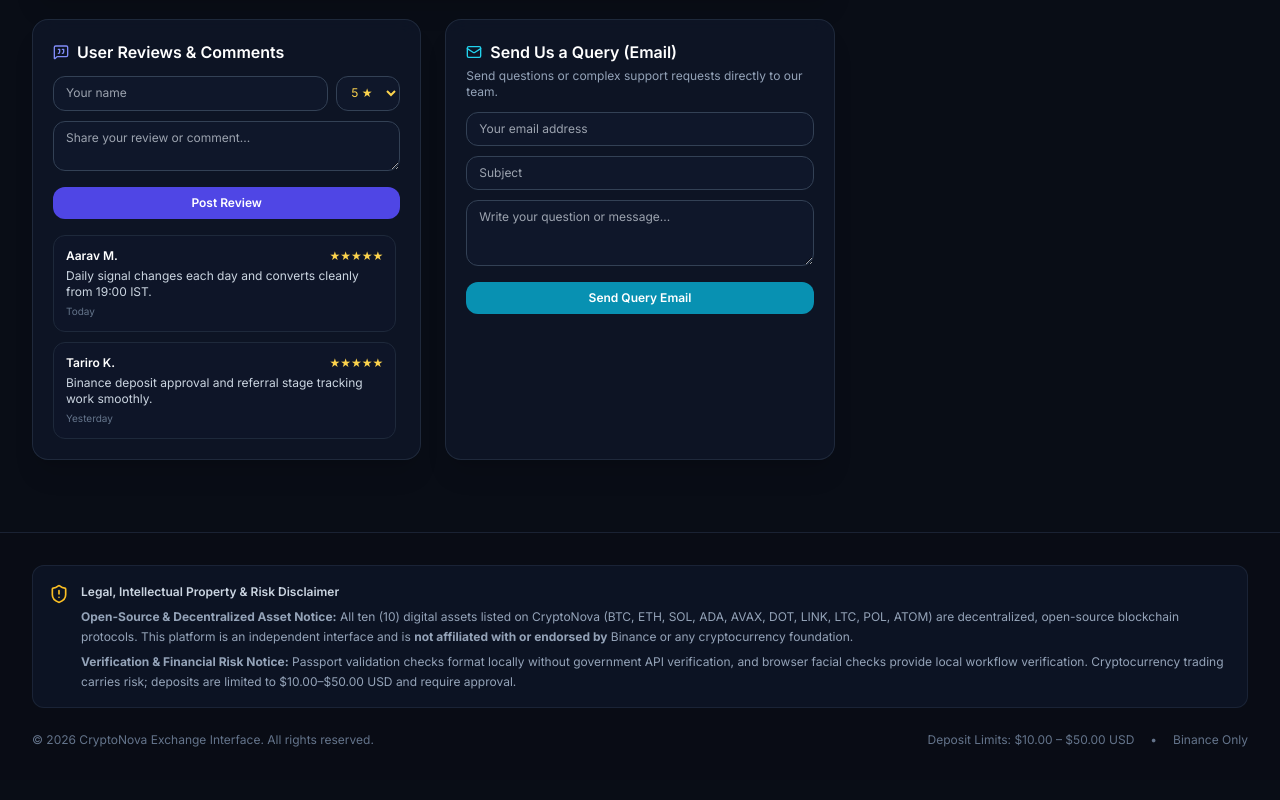
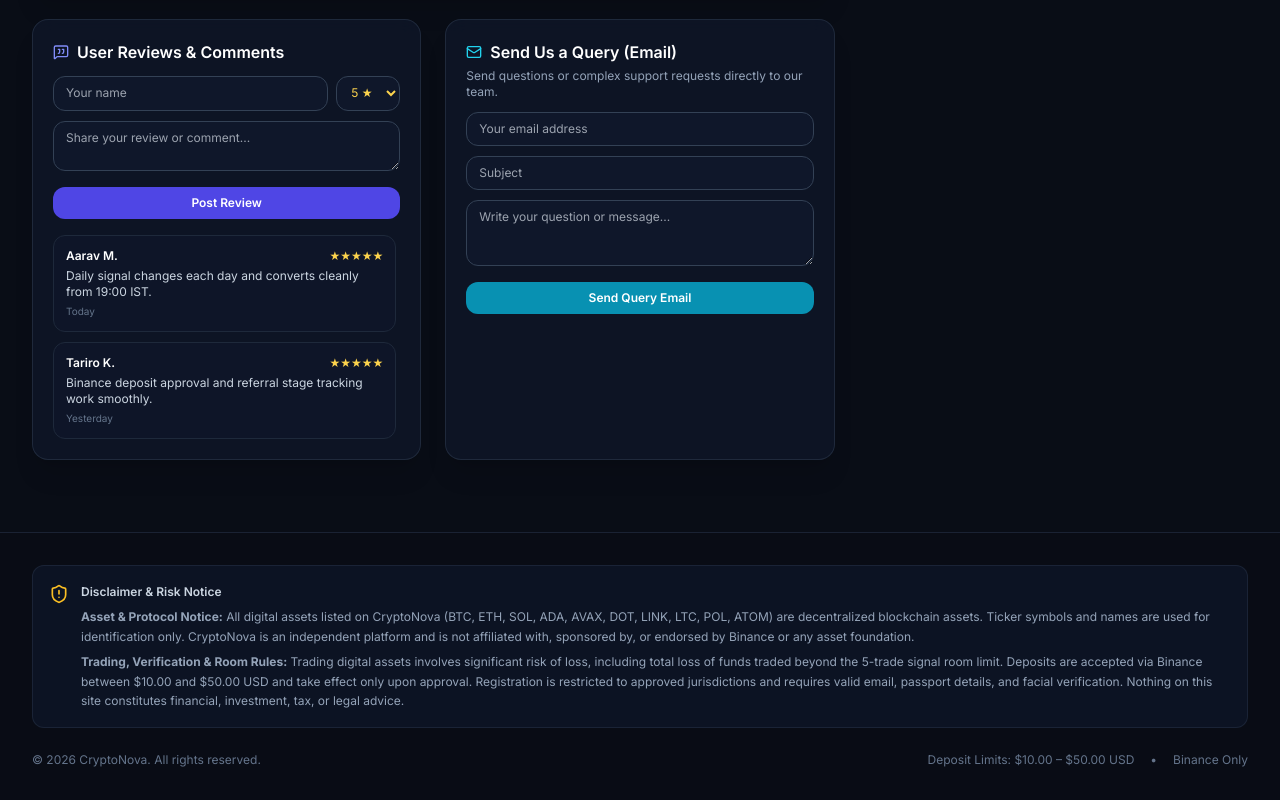
Before and after one commit to Sande-ux/CryptoNova-Trading-Company-, a plain HTML site: page index.html in a window 1280 px wide. Shown: the part 1678-2478 px from the top of the page. Drawn offline with nearby package versions, Linux system fonts and the light colour scheme.

Commit message:
Update index.html

```diff
--- a/index.html
+++ b/index.html
@@ -105,7 +105,7 @@
         <!-- Account Summary Banner -->
         <section id="account-banner" class="glass-panel rounded-2xl p-5 sm:p-6 shadow-xl"></section>
 
-        <!-- Pending Deposit Approvals Queue (Approval Required Before Balance Updates) -->
+        <!-- Pending Deposit Approvals Queue -->
         <section id="pending-deposits-section" class="glass-panel rounded-2xl p-5 sm:p-6 shadow-xl border border-amber-500/30">
             <div class="flex flex-wrap items-center justify-between gap-2 mb-3">
                 <div>
@@ -122,9 +122,8 @@
             <div id="pending-deposits-list" class="space-y-2.5"></div>
         </section>
 
-        <!-- Daily Signal (Unique Daily + 19:00 IST Equivalent + 5-Trade Room) + Stages & Referrals -->
+        <!-- Daily Signal + Stages & Referrals -->
         <section class="grid grid-cols-1 lg:grid-cols-12 gap-6">
-            <!-- Daily Signal Card -->
             <div class="lg:col-span-5 glass-panel rounded-2xl p-5 sm:p-6 shadow-xl border border-indigo-500/30 flex flex-col justify-between">
                 <div>
                     <div class="flex items-center justify-between gap-2 mb-3">
@@ -180,7 +179,6 @@
                 </div>
             </div>
 
-            <!-- Stages Only (1-5) + Referrals -->
             <div class="lg:col-span-7 glass-panel rounded-2xl p-5 sm:p-6 shadow-xl border border-slate-700/70 flex flex-col justify-between">
                 <div>
                     <div class="flex flex-wrap items-center justify-between gap-2 mb-3">
@@ -196,11 +194,9 @@
                         </span>
                     </div>
 
-                    <!-- Stages 1 to 5 (Stages only) -->
                     <div id="stages-grid" class="grid grid-cols-2 sm:grid-cols-5 gap-2.5 mb-5"></div>
                 </div>
 
-                <!-- Referrals Section -->
                 <div class="p-4 rounded-xl bg-slate-950/80 border border-slate-800 space-y-3">
                     <div class="flex flex-wrap items-center justify-between gap-2">
                         <span class="text-xs font-semibold text-white flex items-center gap-1.5">
@@ -235,10 +231,9 @@
             </div>
         </section>
 
-        <!-- Main Workspace Grid: Market Table (Left 8 cols) + Trade Panel (Right 4 cols) -->
+        <!-- Main Workspace Grid -->
         <div class="grid grid-cols-1 lg:grid-cols-12 gap-6 items-start">
 
-            <!-- Left Column -->
             <div class="lg:col-span-8 space-y-6">
 
                 <!-- 10 Curated Cryptocurrencies Card -->
@@ -314,7 +309,6 @@
 
                 <!-- Reviews & Comments + Queries Email Form -->
                 <div class="grid grid-cols-1 md:grid-cols-2 gap-6">
-                    <!-- Reviews & Comments -->
                     <div class="glass-panel rounded-2xl p-5 shadow-xl">
                         <h3 class="text-base font-semibold text-white flex items-center gap-2 mb-3">
                             <i data-lucide="message-square-quote" class="w-4 h-4 text-indigo-400"></i>
@@ -342,7 +336,6 @@
                         <div id="reviews-list" class="space-y-2.5 max-h-60 overflow-y-auto pr-1"></div>
                     </div>
 
-                    <!-- Queries Email Form -->
                     <div class="glass-panel rounded-2xl p-5 shadow-xl">
                         <h3 class="text-base font-semibold text-white flex items-center gap-2 mb-1">
                             <i data-lucide="mail" class="w-4 h-4 text-cyan-400"></i>
@@ -449,7 +442,7 @@
                     </div>
                 </div>
 
-                <!-- Quick Funding Card ($10 Min - $50 Max, Binance Only, Approval Required) -->
+                <!-- Quick Funding Card -->
                 <div class="glass-panel rounded-2xl p-5 border border-slate-800/80">
                     <h4 class="text-sm font-semibold text-white mb-1">Binance USD Wallet ($10–$50)</h4>
                     <p class="text-xs text-slate-400 mb-3">Deposits require approval before updating your USD balance.</p>
@@ -495,25 +488,25 @@
         </div>
     </div>
 
-    <!-- Legal Disclaimer Footer -->
+    <!-- Real Legal & Risk Disclaimer Footer -->
     <footer class="border-t border-slate-800/80 bg-slate-950/90 mt-12">
         <div class="max-w-7xl mx-auto px-4 sm:px-6 lg:px-8 py-8">
             <div class="p-4 rounded-xl bg-slate-900/70 border border-slate-800/80 mb-6">
                 <div class="flex items-start gap-3">
                     <i data-lucide="shield-alert" class="w-5 h-5 text-amber-400 shrink-0 mt-0.5"></i>
                     <div class="text-xs text-slate-400 leading-relaxed space-y-1.5">
-                        <p class="font-semibold text-slate-300">Legal, Intellectual Property & Risk Disclaimer</p>
+                        <p class="font-semibold text-slate-300">Disclaimer & Risk Notice</p>
                         <p>
-                            <strong>Open-Source & Decentralized Asset Notice:</strong> All ten (10) digital assets listed on CryptoNova (BTC, ETH, SOL, ADA, AVAX, DOT, LINK, LTC, POL, ATOM) are decentralized, open-source blockchain protocols. This platform is an independent interface and is <strong>not affiliated with or endorsed by</strong> Binance or any cryptocurrency foundation.
+                            <strong>Asset & Protocol Notice:</strong> All digital assets listed on CryptoNova (BTC, ETH, SOL, ADA, AVAX, DOT, LINK, LTC, POL, ATOM) are decentralized blockchain assets. Ticker symbols and names are used for identification only. CryptoNova is an independent platform and is not affiliated with, sponsored by, or endorsed by Binance or any asset foundation.
                         </p>
                         <p>
-                            <strong>Verification & Financial Risk Notice:</strong> Passport validation checks format locally without government API verification, and browser facial checks provide local workflow verification. Cryptocurrency trading carries risk; deposits are limited to $10.00–$50.00 USD and require approval.
+                            <strong>Trading, Verification & Room Rules:</strong> Trading digital assets involves significant risk of loss, including total loss of funds traded beyond the 5-trade signal room limit. Deposits are accepted via Binance between $10.00 and $50.00 USD and take effect only upon approval. Registration is restricted to approved jurisdictions and requires valid email, passport details, and facial verification. Nothing on this site constitutes financial, investment, tax, or legal advice.
                         </p>
                     </div>
                 </div>
             </div>
             <div class="flex flex-col sm:flex-row items-center justify-between text-xs text-slate-500 gap-4">
-                <p>&copy; 2026 CryptoNova Exchange Interface. All rights reserved.</p>
+                <p>&copy; 2026 CryptoNova. All rights reserved.</p>
                 <div class="flex items-center gap-4">
                     <span>Deposit Limits: $10.00 – $50.00 USD</span>
                     <span>&bull;</span>
@@ -525,7 +518,7 @@
 
     <!-- ==================== MODALS ==================== -->
 
-    <!-- Auth Modal (Login / Register with Valid Passport, Country Allowlist, Facial Verification, Agent Option) -->
+    <!-- Auth Modal -->
     <div id="auth-modal" class="fixed inset-0 z-50 hidden items-center justify-center bg-black/75 backdrop-blur-sm p-4 overflow-y-auto">
         <div class="glass-panel bg-slate-900 border border-slate-700 rounded-2xl max-w-lg w-full p-6 shadow-2xl relative my-auto max-h-[92vh] overflow-y-auto">
             <button onclick="closeAuthModal()" class="absolute top-4 right-4 text-slate-400 hover:text-white p-1 rounded-lg">
@@ -642,7 +635,7 @@
         </div>
     </div>
 
-    <!-- Wallet Modal (Deposit $10-$50 via Binance Only + Withdraw) -->
+    <!-- Wallet Modal -->
     <div id="wallet-modal" class="fixed inset-0 z-50 hidden items-center justify-center bg-black/75 backdrop-blur-sm p-4 overflow-y-auto">
         <div class="glass-panel bg-slate-900 border border-slate-700 rounded-2xl max-w-lg w-full p-6 shadow-2xl relative my-auto max-h-[92vh] overflow-y-auto">
             <button onclick="closeWalletModal()" class="absolute top-4 right-4 text-slate-400 hover:text-white p-1 rounded-lg">
@@ -673,7 +666,6 @@
                 <span id="modal-usd-balance" class="font-mono font-bold text-white text-base">$0.00</span>
             </div>
 
-            <!-- Deposit Form (Binance Only, $10 Min - $50 Max, Requires Approval) -->
             <form id="deposit-form" onsubmit="handleDepositSubmit(event)" class="space-y-4">
                 <div class="p-3 rounded-xl bg-amber-500/10 border border-amber-500/30 text-xs text-amber-200 flex items-center justify-between">
                     <span class="font-semibold">Payment Channel: Binance Only</span>
@@ -715,7 +707,6 @@
                 </button>
             </form>
 
-            <!-- Withdraw Form -->
             <form id="withdraw-form" onsubmit="handleWithdrawSubmit(event)" class="hidden space-y-4">
                 <div>
                     <label class="block text-xs font-medium text-slate-300 mb-1">Withdraw Amount (USD)</label>
@@ -745,18 +736,17 @@
         ];
 
         const COUNTRY_OFFSETS_MINUTES = {
-            IN: 330,   // UTC+5:30 -> 19:00
-            ZW: 120,   // UTC+2 -> 15:30
-            ZA: 120,   // UTC+2 -> 15:30
-            BW: 120,   // UTC+2 -> 15:30
-            ZM: 120,   // UTC+2 -> 15:30
-            TZ: 180,   // UTC+3 -> 16:30
-            FJ: 720,   // UTC+12 -> 01:30 (+1d)
-            GB: 0,     // UTC+0 -> 13:30
-            LU: 60     // UTC+1 -> 14:30
+            IN: 330,
+            ZW: 120,
+            ZA: 120,
+            BW: 120,
+            ZM: 120,
+            TZ: 180,
+            FJ: 720,
+            GB: 0,
+            LU: 60
         };
 
-        // Stage updates automatically based on referrals count
         const STAGE_DEFS = [
             { stage: 1, minReferrals: 0 },
             { stage: 2, minReferrals: 1 },
@@ -780,7 +770,7 @@
             { id: 'cosmos', symbol: 'ATOM', name: 'Cosmos', price: 6.45, change24h: 1.34, mcap: '2.5B', spark: [6.25, 6.30, 6.28, 6.35, 6.39, 6.42, 6.45] }
         ];
 
-        const STORAGE_KEY = 'cryptonova_state_v3';
+        const STORAGE_KEY = 'cryptonova_frontend_v4';
 
         let state = loadState();
         let selectedCoinId = state.selectedCoinId || 'bitcoin';
@@ -845,7 +835,6 @@
             return state.users.find(u => u.id === state.currentUserId) || null;
         }
 
-        // Stage updates automatically based on referrals only
         function computeUserStage(user) {
             const refs = user ? Number(user.referralsCount || 0) : 0;
             let currentStage = 1;
@@ -869,9 +858,7 @@
             setTimeout(() => el.remove(), 3400);
         }
 
-        // ==================== UNIQUE DAILY SIGNAL + 19:00 IST CONVERSION ====================
         function getDateKeyIST() {
-            // Current time in IST (UTC+5:30)
             const nowIst = new Date(Date.now() + 330 * 60 * 1000);
             const y = nowIst.getUTCFullYear();
             const m = String(nowIst.getUTCMonth() + 1).padStart(2, '0');
@@ -880,7 +867,6 @@
         }
 
         function getDailySignalForDate(dateKey) {
-            // Deterministic per-day hash so each new day produces a different signal
             let hash = 0;
             for (let i = 0; i < dateKey.length; i++) {
                 hash = ((hash << 5) - hash + dateKey.charCodeAt(i) * (i + 7)) | 0;
@@ -901,7 +887,7 @@
         }
 
         function formatIstAnchorToRegion(regionCode) {
-            const utcMinutes = 19 * 60 - 330; // 19:00 IST = 13:30 UTC
+            const utcMinutes = 19 * 60 - 330;
             const offset = COUNTRY_OFFSETS_MINUTES[regionCode] ?? 330;
             let localTotal = utcMinutes + offset;
             let dayShift = 0;
@@ -953,7 +939,6 @@
             showToast(`Loaded today's unique signal (${sig.coin.symbol} ${sig.direction}).`, 'info');
         }
 
-        // ==================== STAGES ONLY (1-5) & REFERRALS ====================
         function renderStagesAndReferrals() {
             const user = getCurrentUser();
             const currentStage = computeUserStage(user);
@@ -1028,7 +1013,6 @@
             addReferralUser(email);
         }
 
-        // ==================== PENDING DEPOSIT APPROVALS ====================
         function renderPendingDeposits() {
             const list = document.getElementById('pending-deposits-list');
             const badge = document.getElementById('pending-deposit-count');
@@ -1092,7 +1076,6 @@
             showToast(`Rejected deposit request from ${req.userName}.`, 'info');
         }
 
-        // ==================== MARKET TABLE & SPARKLINES ====================
         function renderSparkline(values, positive) {
             const min = Math.min(...values);
             const max = Math.max(...values);
@@ -1163,7 +1146,6 @@
             updateDailySignalUI();
         }
 
-        // ==================== PORTFOLIO & TRANSACTIONS ====================
         function switchBottomTab(tab) {
             const isPort = tab === 'portfolio';
             document.getElementById('tab-content-portfolio').classList.toggle('hidden', !isPort);
@@ -1230,7 +1212,6 @@
             }
         }
 
-        // ==================== ACCOUNT BANNER & NAV ====================
         function renderAccountBanner() {
             const user = getCurrentUser();
             const nav = document.getElementById('nav-auth-section');
@@ -1296,7 +1277,6 @@
             `;
         }
 
-        // ==================== AUTH, VALID PASSPORT, COUNTRY ALLOWLIST & FACIAL VERIFICATION ====================
         function openAuthModal(mode = 'LOGIN') {
             switchAuthMode(mode);
             const modal = document.getElementById('auth-modal');
@@ -1384,7 +1364,6 @@
         }
 
         function isValidPassportNumber(passport) {
-            // Standard alphanumeric passport format (6-9 chars, not all identical digits/letters)
             const cleaned = String(passport || '').trim().toUpperCase();
             if (!/^[A-Z0-9]{6,9}$/.test(cleaned)) return false;
             if (/^(.)\1+$/.test(cleaned)) return false;
@@ -1491,7 +1470,6 @@
             showToast('Logged out.', 'info');
         }
 
-        // ==================== WALLET (BINANCE ONLY, $10 MIN - $50 MAX, APPROVAL REQUIRED) ====================
         function openWalletModal(tab = 'DEPOSIT') {
             if (!getCurrentUser()) {
                 openAuthModal('LOGIN');
@@ -1599,7 +1577,6 @@
             showToast(`Withdrew $${amount.toFixed(2)}.`, 'success');
         }
 
-        // ==================== SPOT TRADING (5-TRADE ROOM + TOTAL LOSS AFTER 5) ====================
         function populateTradeSelect() {
             const sel = document.getElementById('trade-coin-select');
             sel.innerHTML = INITIAL_COINS.map(c =>
@@ -1702,7 +1679,6 @@
                 user.signalTradesCount += 1;
 
                 if (isOverRoomLimit) {
-                    // 5-trade room exceeded: total amount traded is lost
                     user.transactions.unshift({
                         type: 'TOTAL_LOSS',
                         details: `Exceeded 5-trade room on ${coin.symbol} buy`,
@@ -1736,7 +1712,6 @@
                 user.signalTradesCount += 1;
 
                 if (isOverRoomLimit) {
-                    // 5-trade room exceeded: traded value is lost
                     user.transactions.unshift({
                         type: 'TOTAL_LOSS',
                         details: `Exceeded 5-trade room on ${coin.symbol} sell`,
@@ -1765,7 +1740,6 @@
             renderAll();
         }
 
-        // ==================== REVIEWS & QUERIES EMAIL ====================
         function renderReviews() {
             const list = document.getElementById('reviews-list');
             list.innerHTML = (state.reviews || []).map(r => `
@@ -1821,7 +1795,6 @@
             showToast('Query saved with support email link.', 'success');
         }
 
-        // ==================== OPEN HELP CHAT + ESCALATION FOR COMPLEX QUESTIONS ====================
         function toggleChatbot() {
             document.getElementById('chatbot-panel').classList.toggle('hidden');
             renderChatbotMessages();
@@ -1881,7 +1854,6 @@
             renderChatbotMessages();
         }
 
-        // ==================== INIT ====================
         function renderAll() {
             renderAccountBanner();
             renderPendingDeposits();
```
